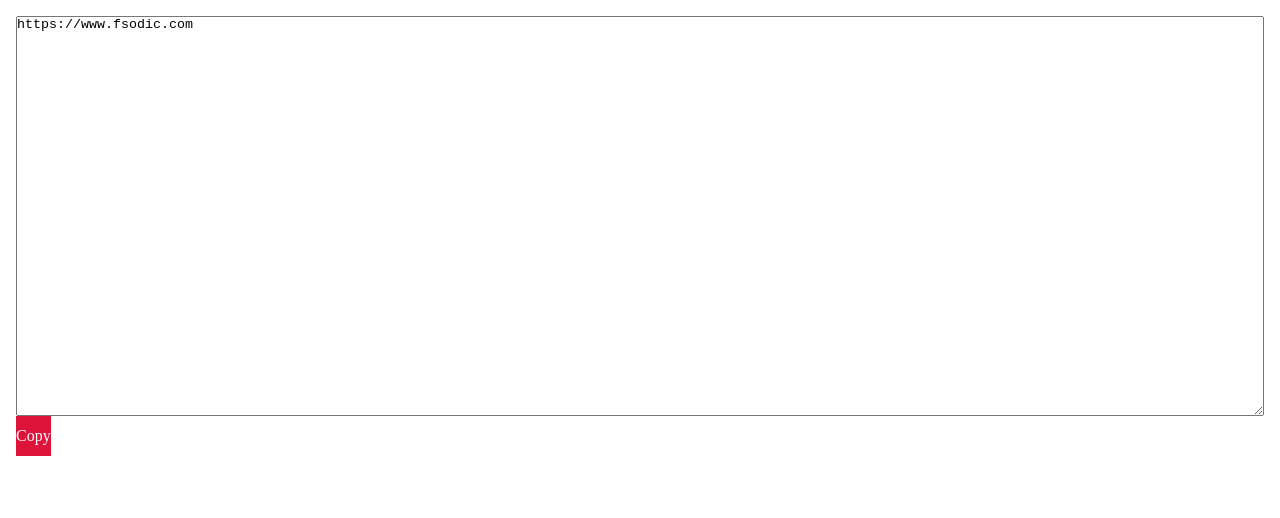
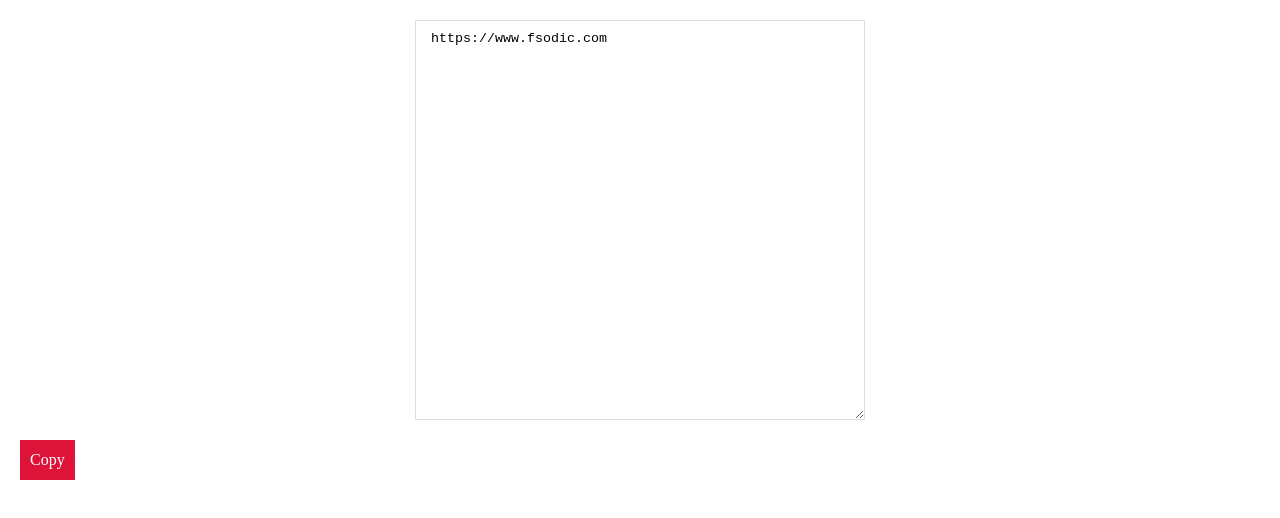
Before and after one commit to fsodic/Copy-Clipboard-from-Textarea, a plain HTML site: page index.html in a window 1280 px wide. Drawn offline with nearby package versions, Linux system fonts and the light colour scheme.

Commit message:
Update style.css

```diff
--- a/style.css
+++ b/style.css
@@ -5,20 +5,32 @@
 }
 textarea {
   display: block;
-  width: 100%;
+  width: 450px;
   height: 400px;
+  border: 1px solid #ddd;
+  margin: 0 auto 20px;
+  padding: 10px 15px;
+}
+textarea:focus {
+  outline: 0;
 }
 a.btn-copy {
   display: inline-block;
   line-height: 40px;
   background: #de1339;
   color: #fff;
+  padding: 0 10px;
+  cursor: pointer;
+  margin-right: 10px;
 }
 .copied-clipboard {
   background: #ddd;
   box-shadow: 0 0 2px 2px #0003;
   line-height: 30px;
+  display: inline-block;
+  padding: 0 5px;
+  font-size: 14px;
 }
 .area {
-  padding: 1em;
+  padding: 20px;
 }
```
